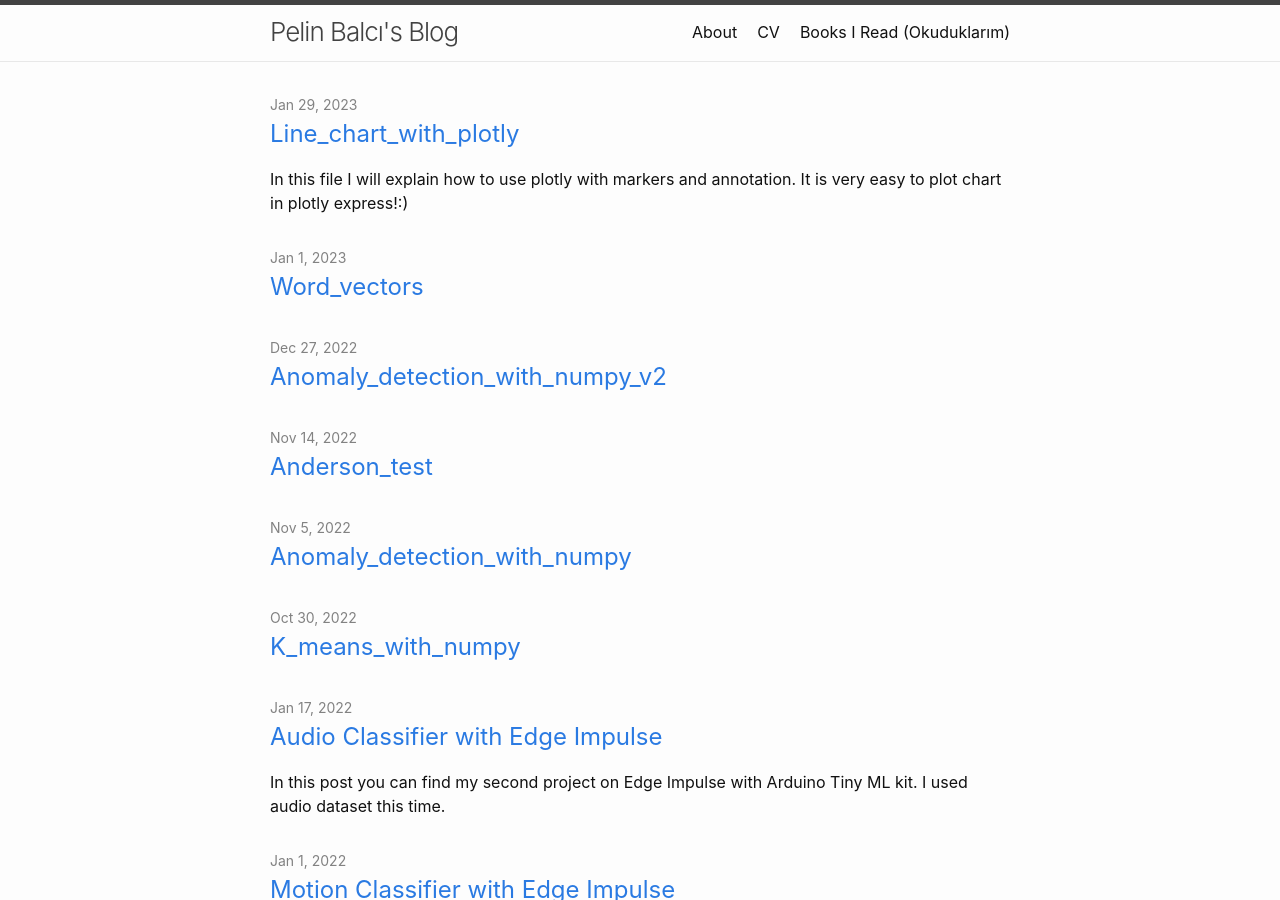
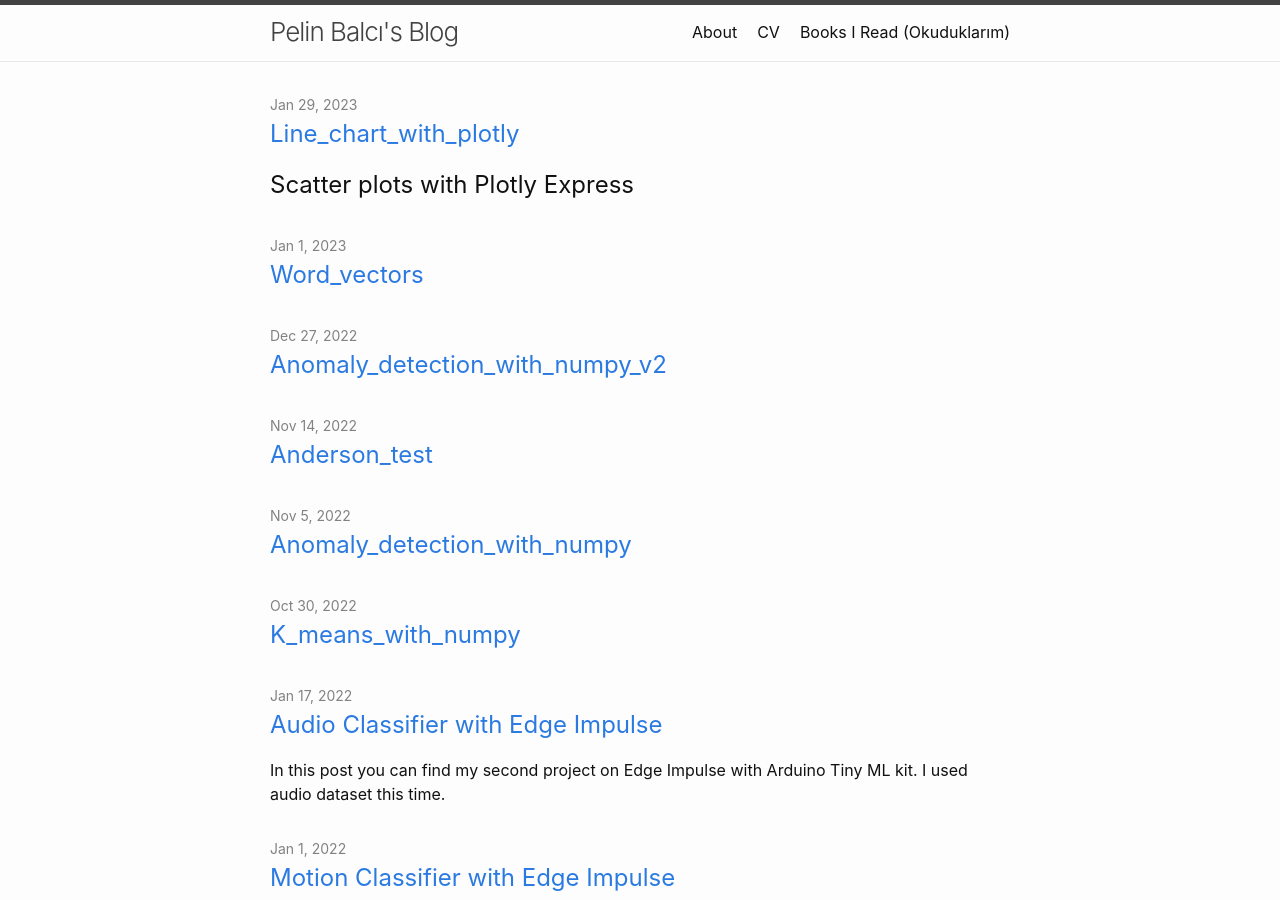
Before and after one commit to pelinbalci/pelinbalci.github.io, a Jekyll site: the page built from index.md, in a window 1280 px wide and 900 px high. Built offline with Jekyll 4.4.1, drawn with Linux system fonts in a browser that asks for light colours; some of the changed lines change nothing that is shown.

Commit message:
back to first

````diff
--- a/_posts/2023-01-29-Line_Chart_with_Plotly.md
+++ b/_posts/2023-01-29-Line_Chart_with_Plotly.md
@@ -22,21 +22,23 @@
     pygments_lexer: ipython3
     version: 3.8.0
   plotly:
-    description: How to use mark and annotation in plotly line charts
+    description: How to make scatter plots in Python with Plotly.
     display_as: basic
     language: python
     layout: base
-    name: Line Charts
+    name: Scatter Plots
     order: 1
     page_type: example_index
-    permalink: python/line/
-    redirect_from: python/line-plots/
-    thumbnail: thumbnail/line.jpg
+    permalink: python/line-and-scatter/
+    redirect_from: python/line-and-scatter-plots-tutorial/
+    thumbnail: thumbnail/line-and-scatter.jpg
 ---
 
-In this file I will explain how to use plotly with markers and annotation. It is very easy to plot chart in plotly express!:)
+## Scatter plots with Plotly Express
 
-Let's create two datasets: they include sales & anomalies for the first 10 days of Jan 2023.
+It is very easy to plot chart in plotly express!:)
+
+Let's create two datasets: they include sales & anomalies for the 10 days of Jan 2023.
 
 ```python
 # create dataset
@@ -60,9 +62,8 @@
 
 We need to convert the "date" to datetime to show it in x axis properly.
 
-```python
+```
 # to datetime
-import pandas as pd
 df.Date = pd.to_datetime(df.Date)
 df_with_group.Date = pd.to_datetime(df_with_group.Date)
 ```
@@ -77,50 +78,10 @@
 
 {% include plotly_simple.html %}
 
-If we want to see 2 sales group's performance together:
 
-```python
-fig2 = px.line(df_with_group, x="Date", y="Sales", color='Sales_Group', title='Daily Sales')
-fig2.show()
-```
+# How to embed plotly chart to md file?
 
-
-Let's put them together and see 2 group's sales performance:
-
-### How to embed plotly chart to md file?
-
-It is a bit tricky when you want to pusblish your plotly express plots as md file. In this blog I'm using Jeykll and mostly, I prefer
-to convert my jupyter notebooks to html and publish them directly. However, when it comes to publish plotly there are many erros
-in github deployment.
-
-One error example:
-
-```
-Liquid syntax error (line 15038): Variable '{{ x.observe(notebook Container, {childList: true}' was not properly terminated with regexp: /\}\}/ in /github/workspace/_posts/2023-01-10-Line_Chart_with_Plotly.html
-
-```
-
-First I tried to solve this problem by my own with this function:
-
-```python
-def prepend_string(filename, string):
-    with open(filename, 'r+') as f:
-        content = f.read()
-        f.seek(0, 0)
-        f.write(string.rstrip('\r\n') + '\n' + content)
-        f.seek(15038, 0)
-        f.write(string.replace("}", "}}"))
-        f.seek(13617, 0)
-        f.write(string.replace("}", "}}"))
-        f.seek(13611, 0)
-        f.write(string.replace("}", "}}"))
-```
-
-Unfortunately the error continues with new lines. I know this is not the true way to deal with html files, but I try anyway:)
-
-Then I gave up converting jupyter to html, instead I decided to create an md file which you're reaaing now:)
-
-I used jupyter notebook to plot and save the cahrts. Saving plotly express as html file:
+I used jupyter notebook. After plotting the chart, it is saved under _posts with the code below.
 
 ```python
 import plotly.express as px
@@ -130,14 +91,12 @@
 pio.write_html(fig, file='plotly_simple.html', auto_open=False)
 ```
 
-I moved those html files to _includes folder. In order to show the plot in the md file you can simply add a line:
+I moved them to _includes folder. And then, I created an md file which you are reading now, and add a line
+to show the plot:
 
-```html
-{% include plotly_simple.html %}
-```
+```{% include plotly_simple.html %}```
 
-
-### References
+# References
 - https://raw.githubusercontent.com/plotly/plotly.py/master/doc/python/line-and-scatter.md
 - https://stackoverflow.com/questions/60513164/display-interactive-plotly-chart-html-file-on-github-pages
 - https://stackoverflow.com/questions/64241461/plotly-how-to-add-markers-at-specific-points-in-plotly-line-graph-python-pan
````
